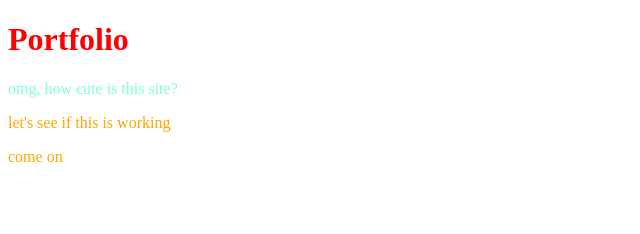
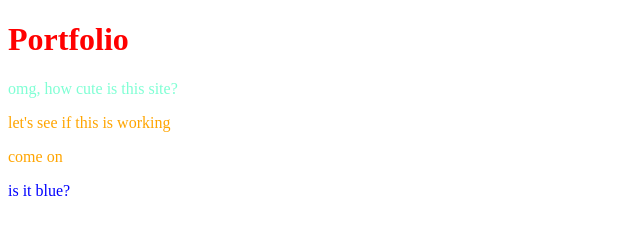
Before and after one commit to iurche/portfolio, a plain HTML site: page index.html in a window 1280 px wide. Shown: the full height of the page, 0-640 px from the left. Drawn offline with Linux system fonts and the light colour scheme.

Commit message:
add another sentence

```diff
--- a/index.html
+++ b/index.html
@@ -11,5 +11,6 @@
     <p>omg, how cute is this site?</p>
     <p class="orange">let's see if this is working</p>
       <p class="orange">come on</p>
+       <p class="blue">is it  blue?</p>
   </body>
 </html>
--- a/styles.css
+++ b/styles.css
@@ -9,3 +9,7 @@
 .orange {
   color: orange;
 }
+
+.blue {
+  color: blue;
+}
```
